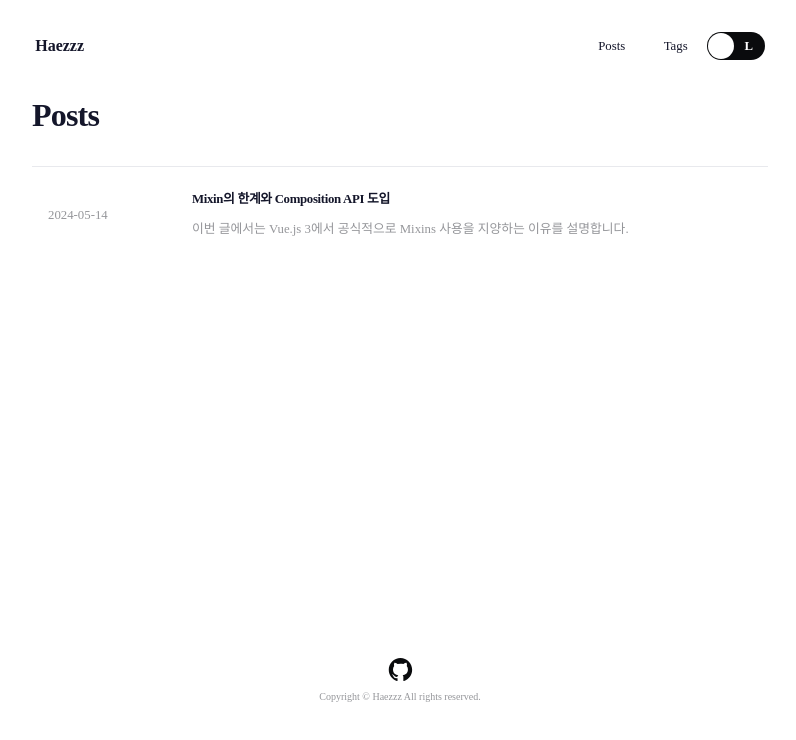
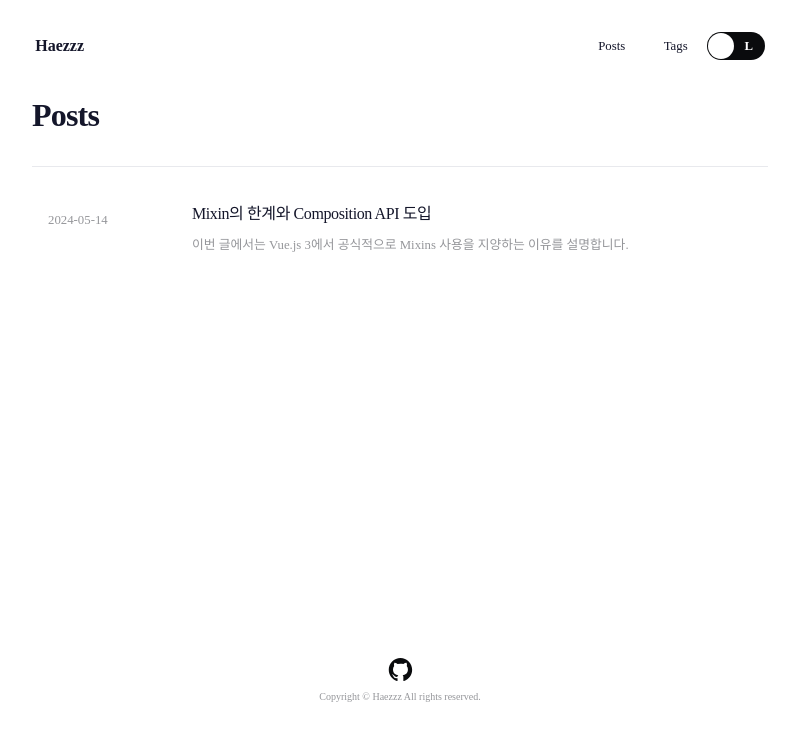
Before and after one commit to haejiii/haezzz.dev.com, a Gatsby site: page / in a window 1280 px wide. Shown: the whole page, without its empty margins (240-1036 px from the left). Built offline with nearby package versions, Linux system fonts and the light colour scheme; Gatsby itself is replaced by a stand-in of ours; some packages are replaced by stand-ins of ours; a web font is replaced by a local one.

Commit message:
chore: 글 목록 제목 크기 변경

```diff
--- a/src/pages/index.js
+++ b/src/pages/index.js
@@ -21,11 +21,11 @@ const PostsPage = ({ data, location }) => {
                   <div className="date">{post.frontmatter.date}</div>
                 </section>
                 <section className="right">
-                  <h5>
+                  <h4>
                     <Link to={post.fields.slug} itemProp="url">
                       <span itemProp="headline">{title}</span>
                     </Link>
-                  </h5>
+                  </h4>
                   <p
                     dangerouslySetInnerHTML={{
                       __html: post.frontmatter.description || post.excerpt,
--- a/src/style/main.scss
+++ b/src/style/main.scss
@@ -10,7 +10,7 @@
 .post-list-item {
   display: flex;
   border-top: 0.1rem solid $border-color;
-  padding: $spacing16 0;
+  padding: $spacing12 0;
   align-items: center;
 
   p {
```
